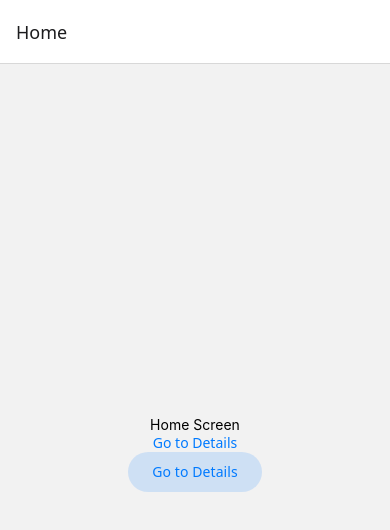
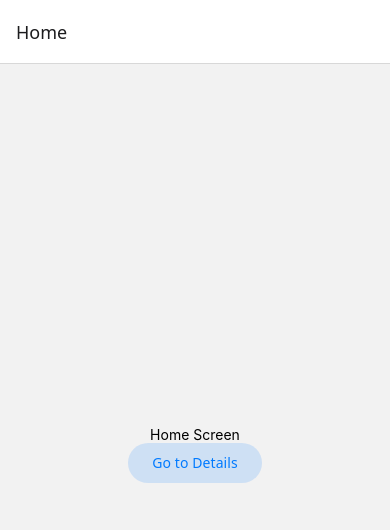
Before and after one commit to vinceaintreadin-21/appdev2, a React Native app in the folder rn-navigation-blank/: screen / in a window 390 px wide. Shown: the top 530 px of the page. Built offline with nearby package versions, Linux system fonts and the light colour scheme.

Commit message:
Done with using the navigation object

```diff
--- a/rn-navigation-blank/App.tsx
+++ b/rn-navigation-blank/App.tsx
@@ -1,15 +1,21 @@
 import * as React from 'react';
 import { View, Text } from 'react-native';
-import { createStaticNavigation, Link } from '@react-navigation/native';
+import { createStaticNavigation, Link, useNavigation } from '@react-navigation/native';
 import { createNativeStackNavigator } from '@react-navigation/native-stack';
 import { Button } from '@react-navigation/elements';
 
 function HomeScreen() {
+  const navigation = useNavigation();
+
   return (
     <View style={{ flex: 1, alignItems: 'center', justifyContent: 'center' }}>
       <Text>Home Screen</Text>
-      <Link screen="Details">Go to Details</Link>
-      <Button screen="Details">Go to Details</Button>
+      {/* <Link screen="Details">Go to Details</Link> */}
+      {/* <Button screen="Details">Go to Details</Button> */}
+      <Button onPress={() => navigation.navigate('Details')}>
+        Go to Details
+      </Button>
+
     </View>
   );
 }
```
